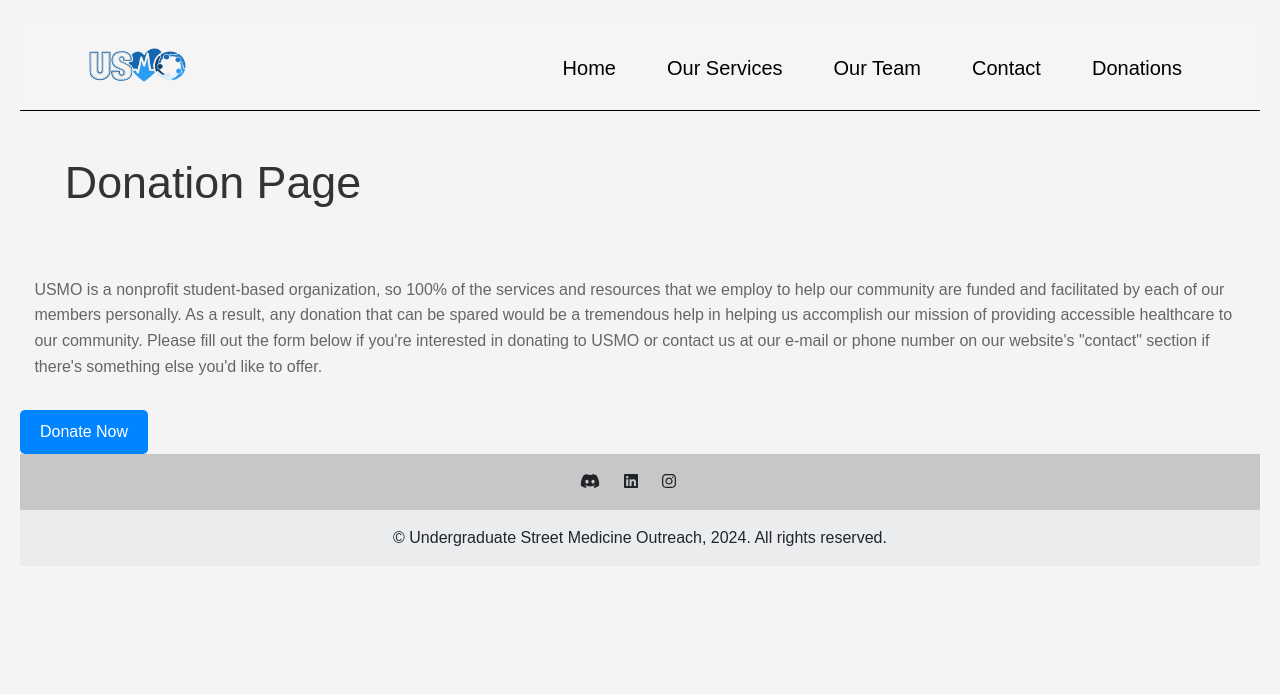
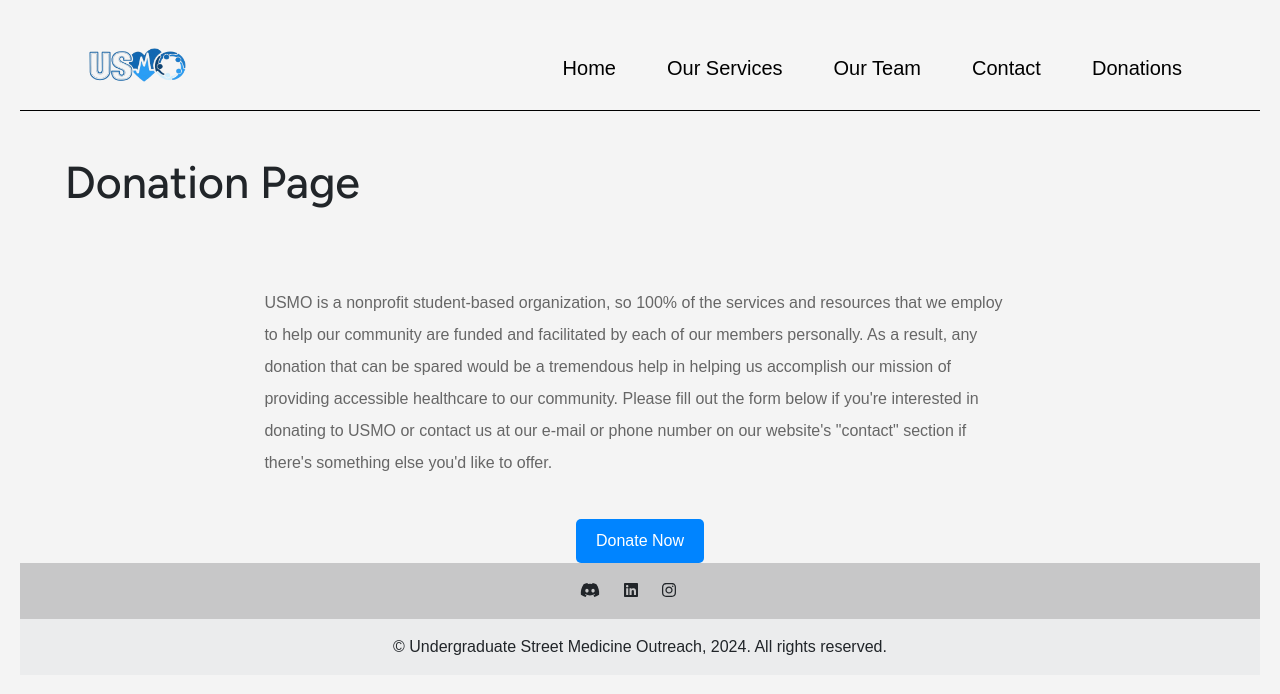
Before and after one commit to makelyan/calusmo-main, a React (Create React App) app: page /donations in a window 1280 px wide. Shown: the top 694 px of the page. Built offline with nearby package versions, Linux system fonts and the light colour scheme.

Commit message:
modified donations style

```diff
--- a/src/pages/Donations.js
+++ b/src/pages/Donations.js
@@ -13,9 +13,12 @@
         <>
             <Header />
             <h2>Donation Page</h2>
-            <p>USMO is a nonprofit student-based organization, so 100% of the services and resources that we employ to help our community are funded and facilitated by each of our members personally. As a result, any donation that can be spared would be a tremendous help in helping us accomplish our mission of providing accessible healthcare to our community. Please fill out the form below if you're interested in donating to USMO or contact us at our e-mail or phone number on our website's "contact" section if there's something else you'd like to offer.</p>
-            {/* Use a button with an onClick event listener */}
-            <button onClick={handleDonateClick}>Donate Now</button>
+            <div className = "description-container">
+                <p>USMO is a nonprofit student-based organization, so 100% of the services and resources that we employ to help our community are funded and facilitated by each of our members personally. As a result, any donation that can be spared would be a tremendous help in helping us accomplish our mission of providing accessible healthcare to our community. Please fill out the form below if you're interested in donating to USMO or contact us at our e-mail or phone number on our website's "contact" section if there's something else you'd like to offer.</p>
+            </div>
+            <div className="button-container">
+                <button onClick={handleDonateClick}>Donate Now</button>
+            </div>
             <Footer />
         </>
     );
--- a/src/styles/Donations.css
+++ b/src/styles/Donations.css
@@ -1,16 +1,37 @@
+@import url('https://fonts.googleapis.com/css2?family=Arvo:ital,wght@0,400;0,700;1,400;1,700&family=Figtree:ital,wght@0,300..900;1,300..900&display=swap');
 body {
     font-family: Arial, sans-serif;
     padding: 20px;
     background-color: #f4f4f4;
 }
 
+
+
 h2 {
-    color: #333;
+    font-family: "Figtree";
+    font-weight: 450;
+    padding-top: 50px;
+    padding-left: 40px;
+    font-size: 85px;
 }
 
 p {
     color: #666;
-    line-height: 1.6;
+    line-height: 2;
+}
+
+.description-container {
+    max-width: 800px;
+    margin: auto;
+    padding: 10px;
+
+
+}
+
+.button-container {
+    display: flex;
+    justify-content: center;
+    align-items: center;
 }
 
 button {
@@ -24,6 +45,7 @@
     transition: background-color 0.3s ease;
 }
 
+
 button:hover {
     background-color: #0056b3;
 }
```
